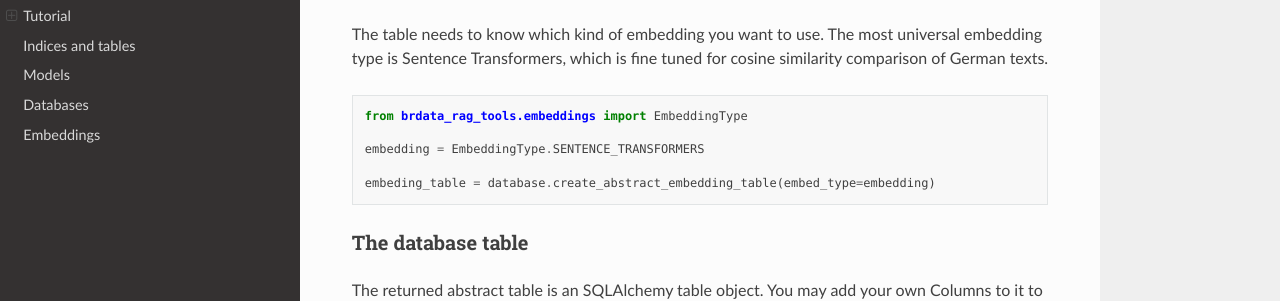
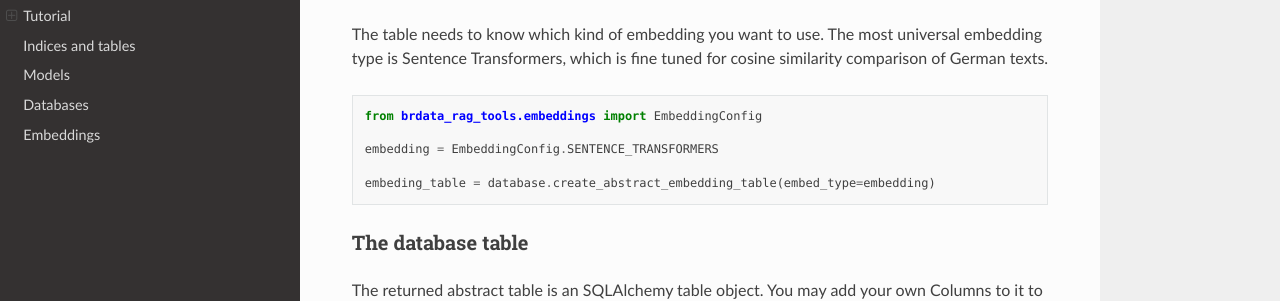
Before and after one commit to br-data/rag-tools-library, a Sphinx documentation site: the page built from docs/source/index.rst, in a window 1280 px wide and 900 px high, scrolled down 3523 px. Shown: the part 151-452 px from the top of the window. Built offline with Sphinx 7.4.7 and the Read the Docs theme 2.0.0, drawn with Linux system fonts in a browser that asks for light colours.

Commit message:
:pen: Rename EmbeddingType to EmbeddingConfig

```diff
--- a/docs/source/index.rst
+++ b/docs/source/index.rst
@@ -185,9 +185,9 @@ Transformers, which is fine tuned for cosine similarity comparison of German tex
 
 .. code-block:: python
 
-   from brdata_rag_tools.embeddings import EmbeddingType
+   from brdata_rag_tools.embeddings import EmbeddingConfig
 
-   embedding = EmbeddingType.SENTENCE_TRANSFORMERS
+   embedding = EmbeddingConfig.SENTENCE_TRANSFORMERS
 
    embeding_table = database.create_abstract_embedding_table(embed_type=embedding)
 
```
